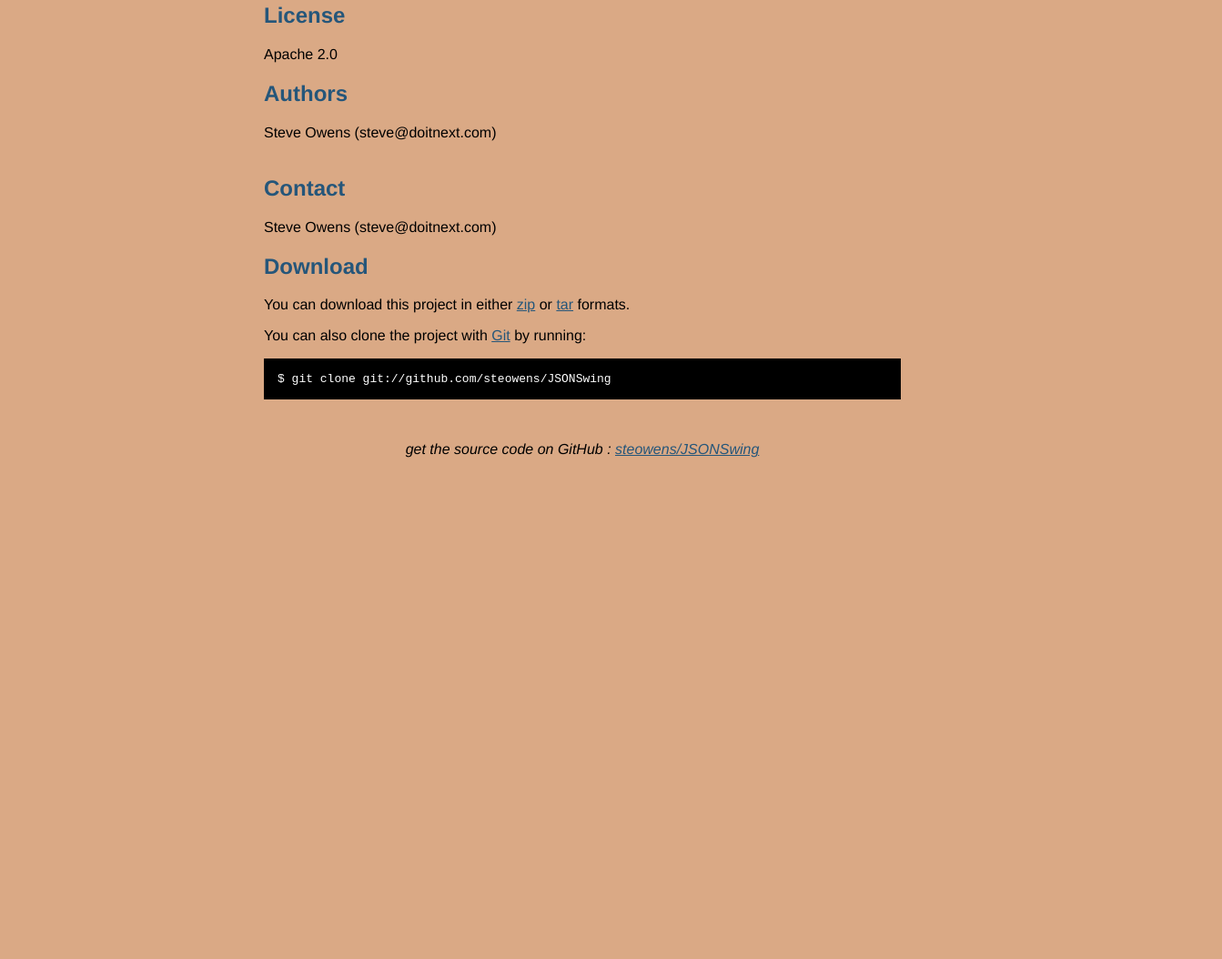
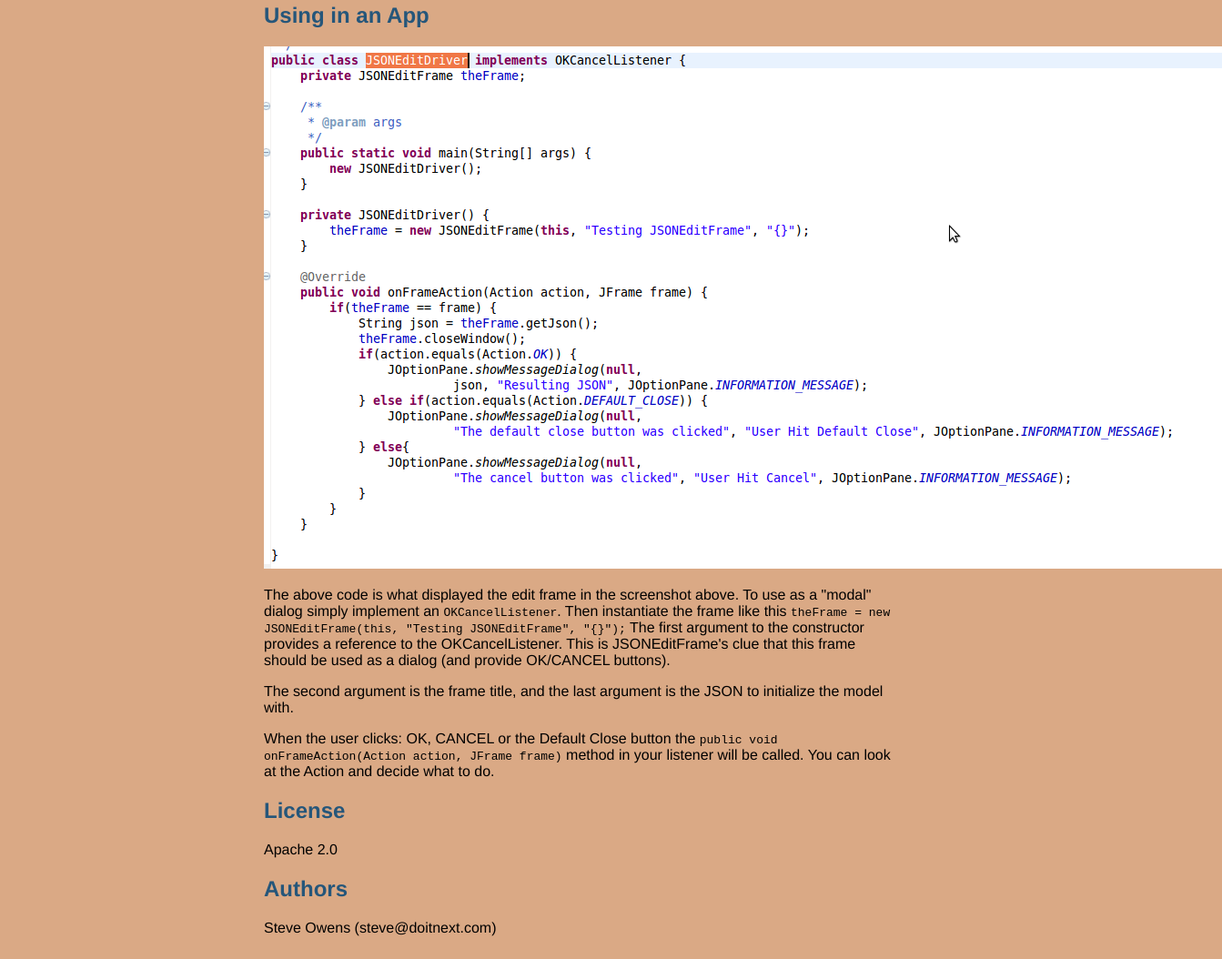
Before and after one commit to dr3amr2/JSONSwing, a plain HTML site: page index.html in a window 1280 px wide. Shown: the part 1491-2545 px from the top of the page at 91% size, 1343 px wide, since content can reach past the window. Before the commit the page ends 2002 px from the top, so only its background shows below. Drawn offline with Linux system fonts and the light colour scheme.

Commit message:
Adding programmer section

```diff
--- a/index.html
+++ b/index.html
@@ -80,6 +80,17 @@ to an Object parent.  You can "Delete" the selected node as well.
 <p>Get the dependencies from the project sites, set up symlinks to them in the project lib directory if you want to build the project.
 
 If you just want to use the binary distribution simply ensure that the release jar file for JSONSwing along with it's dependencies are in your classpath.  If using the release distribution you don't need Junit or hamcrest.</p>
+
+<h2>Using in an App</h2>
+<img src="Code1.png"/>
+
+<p>The above code is what displayed the edit frame in the screenshot above.  To use as a "modal" dialog simply implement an <code>OKCancelListener</code>.
+Then instantiate the frame like this <code>theFrame = new JSONEditFrame(this, "Testing JSONEditFrame", "{}");</code>  The first argument to the constructor
+provides a reference to the OKCancelListener.  This is JSONEditFrame's clue that this frame should be used as a dialog (and provide OK/CANCEL buttons).</p>
+<p>The second argument is the frame title, and the last argument is the JSON to initialize the model with.</p>
+<p>When the user clicks: OK, CANCEL or the Default Close button the <code>public void onFrameAction(Action action, JFrame frame)</code> method in your
+listener will be called.  You can look at the Action and decide what to do.</p>
+
 <h2>License</h2>
 <p>Apache 2.0</p>
 <h2>Authors</h2>
```
Also changed, not shown: Code1.png (added).
